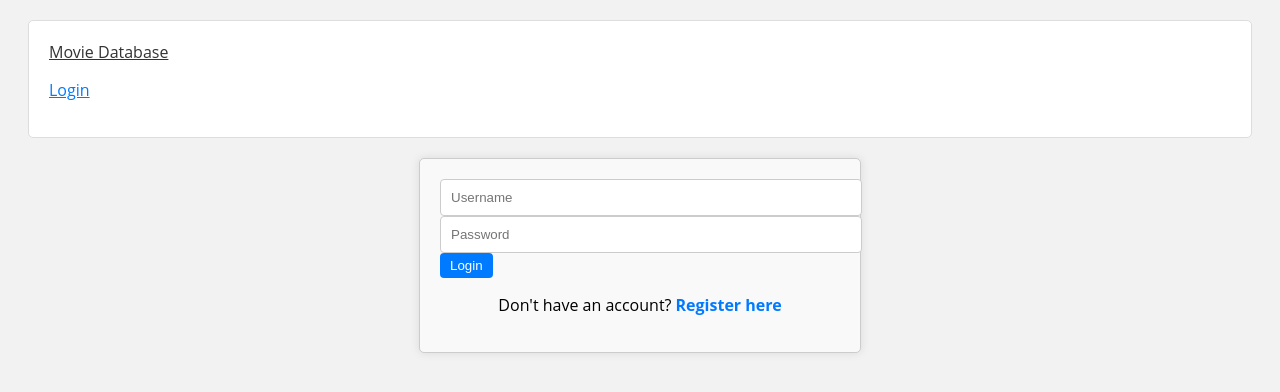
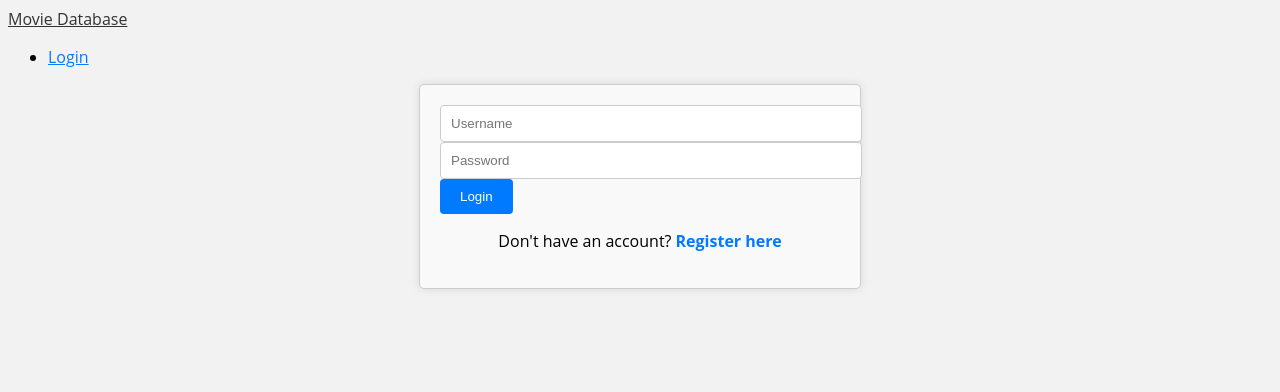
Before and after one commit to alvinscode/movie-discovery-app, a React (Create React App) app in the folder client/: page /login in a window 1280 px wide. Shown: the top 392 px of the page. Built offline with nearby package versions, Linux system fonts and the light colour scheme.

Commit message:
change readme.md

```diff
--- a/client/src/components/EditMovie.css
+++ b/client/src/components/EditMovie.css
@@ -1,45 +1,50 @@
 /* EditMovie.css */
 
-/* Apply the background color similar to your theme */
-body {
-    background-color: #f2f2f2;
+.edit-movie-container {
+    max-width: 400px;
+    margin: 0 auto;
+    padding: 20px;
+    border: 1px solid #ccc;
+    border-radius: 5px;
+    background-color: #f9f9f9;
+    box-shadow: 0 0 10px rgba(0, 0, 0, 0.1);
   }
 
-  /* Style the container */
-  .container {
-    background-color: #fff; /* White background */
-    border: 1px solid #ddd; /* Light gray border */
-    padding: 20px;
-    margin: 20px;
-    border-radius: 5px; /* Rounded corners */
+  .form-group {
+    margin-bottom: 20px;
   }
 
-  /* Style the title */
-  h2 {
-    color: #333; /* Dark text color */
+  input[type="text"],
+  textarea,
+  select {
+    width: 100%;
+    padding: 10px;
+    border: 1px solid #ccc;
+    border-radius: 4px;
+    outline: none;
+    transition: border-color 0.2s ease;
   }
 
-  /* Style the list of movies */
-  ul {
-    list-style: none;
-    padding: 0;
+  input[type="text"]:focus,
+  textarea:focus,
+  select:focus {
+    border-color: #007bff;
   }
 
-  /* Style list items */
-  li {
-    margin-bottom: 10px;
-  }
-
-  /* Style the delete button */
   button {
-    background-color: #007bff; /* Red color similar to your theme */
-    color: #fff; /* White text color */
+    background-color: #007bff;
+    color: #fff;
+    padding: 10px 20px;
     border: none;
     border-radius: 4px;
-    padding: 5px 10px;
     cursor: pointer;
+    transition: background-color 0.2s ease;
   }
 
   button:hover {
-    background-color: #0253aa; /* Darker red color on hover */
+    background-color: #0056b3;
   }
+
+  .text-danger {
+    color: red;
+  }
--- a/client/src/components/NavBar.css
+++ b/client/src/components/NavBar.css
@@ -1,33 +1,27 @@
 /* NavBar.css */
 
-/* Background color similar to Home */
 .navbar {
     background-color: #f2f2f2;
   }
 
-  /* Brand text color similar to Home title */
   .navbar-brand {
     color: #333;
   }
 
-  /* Navbar link color similar to Home links */
   .navbar-nav .nav-link {
-    color: #007bff; /* Blue color similar to Home links */
+    color: #007bff;
   }
 
-  /* Navbar link hover color */
   .navbar-nav .nav-link:hover {
-    color: #0056b3; /* Darker blue color on hover */
+    color: #0056b3;
   }
 
-  /* Logout button color similar to Home button */
   .btn-outline-danger {
-    border-color: #007bff; /* Blue color similar to Home links */
-    color: #007bff; /* Blue text color */
+    border-color: #007bff;
+    color: #007bff;
   }
 
-  /* Logout button hover colors */
   .btn-outline-danger:hover {
-    background-color: #007bff; /* Blue color on hover */
-    color: #fff; /* White text color on hover */
+    background-color: #007bff;
+    color: #fff;
   }
```
Also changed, not shown: 1 other file (tests, documents, lock files or other folders).
